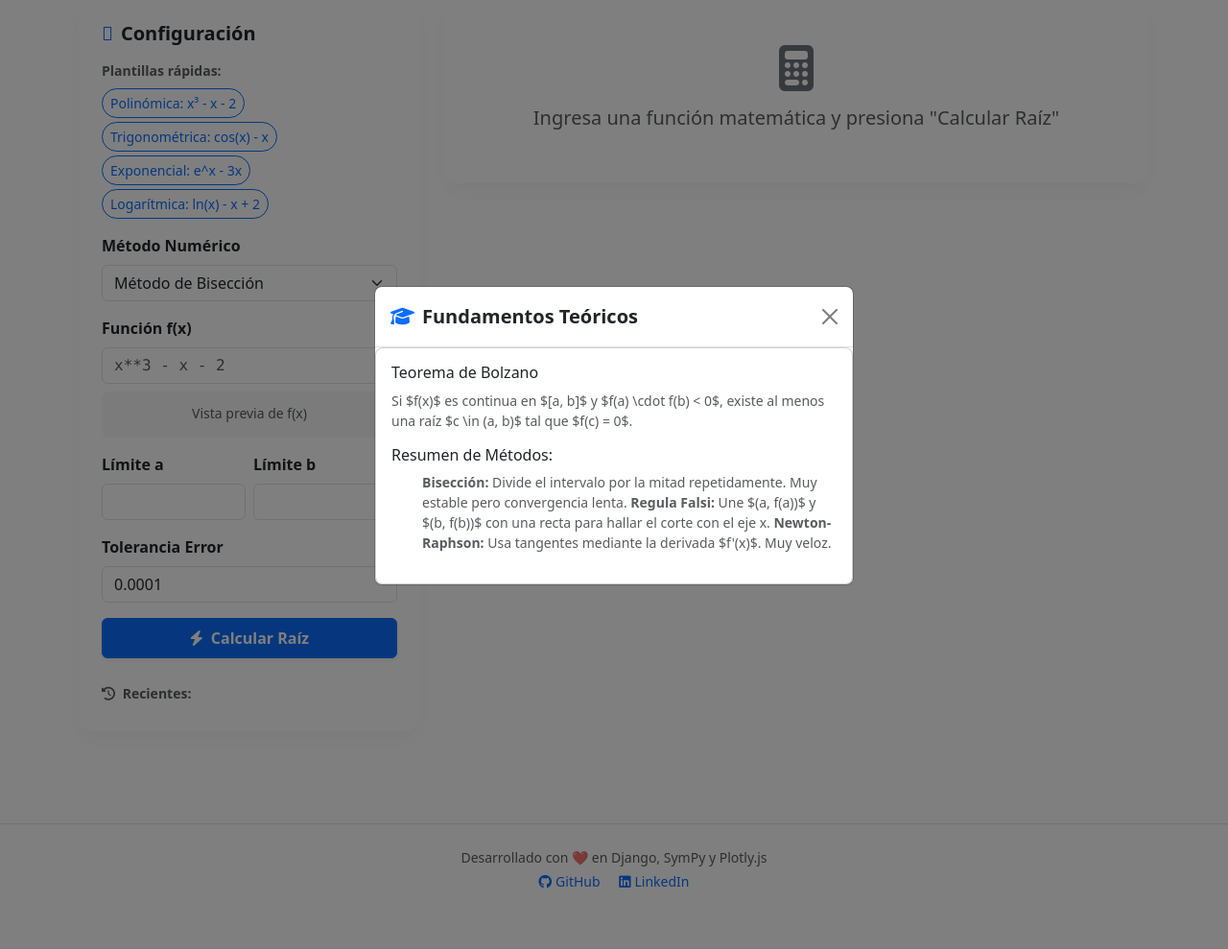
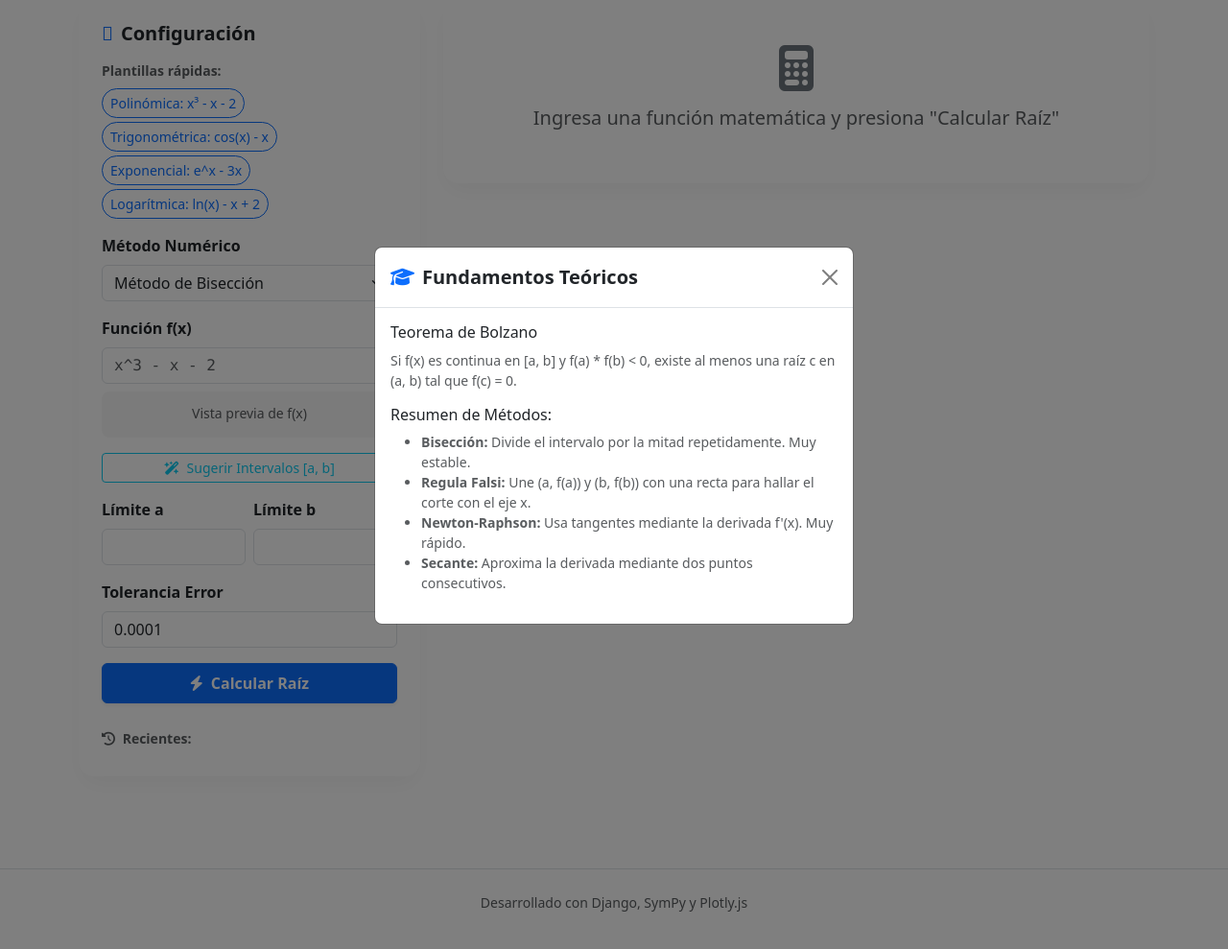
Before and after one commit to wdmaring-glitch/biseccion-django, a Django app: page / in a window 1280 px wide, after a click on "Teoría". Shown: the part 103-1092 px from the top of the page at 96% size. Run offline with Django 5.2, Linux system fonts and the light colour scheme; some libraries are stand-ins or nearby versions.

Commit message:
Codigo completo actualizado con buscador de intervalos y correcciones

```diff
--- a/proyecto_biseccion/calculadora/templates/calculadora/index.html
+++ b/proyecto_biseccion/calculadora/templates/calculadora/index.html
@@ -4,7 +4,6 @@
     <meta charset="UTF-8">
     <meta name="viewport" content="width=device-width, initial-scale=1.0">
     <title>RootFinder Pro | Suite de Análisis Numérico</title>
-    <!-- Bootstrap 5, FontAwesome, Plotly y KaTeX -->
     <link rel="stylesheet" href="https://cdn.jsdelivr.net/npm/bootstrap@5.3.0/dist/css/bootstrap.min.css">
     <link rel="stylesheet" href="https://cdnjs.cloudflare.com/ajax/libs/font-awesome/6.4.0/css/all.min.css">
     <link rel="stylesheet" href="https://cdn.jsdelivr.net/npm/katex@0.16.8/dist/katex.min.css">
@@ -20,7 +19,6 @@
     </style>
 </head>
 <body>
-    <!-- Navbar -->
     <nav class="navbar navbar-expand-lg navbar-dark mb-4 py-3 no-print">
         <div class="container">
             <a class="navbar-brand fw-bold fs-4" href="#">
@@ -39,7 +37,6 @@
 
     <div class="container pb-5">
         <div class="row g-4">
-            <!-- Formulario de Configuración -->
             <div class="col-lg-4 no-print">
                 <div class="card p-4">
                     <h5 class="fw-bold mb-3"><i class="fa-sliders text-primary me-2"></i>Configuración</h5>
@@ -68,10 +65,17 @@
                         <div class="mb-3">
                             <label class="form-label fw-semibold">Función f(x)</label>
                             <input type="text" id="funcion" name="funcion" class="form-control font-monospace"
-                                   placeholder="x**3 - x - 2" value="{{ funcion|default:'' }}" required oninput="actualizarPreviewLaTeX()">
+                                   placeholder="x^3 - x - 2" value="{{ funcion|default:'' }}" required oninput="actualizarPreviewLaTeX()">
                             <div class="mt-2 latex-preview text-center" id="mathPreview">
                                 <span class="text-muted small">Vista previa de f(x)</span>
                             </div>
+                        </div>
+
+                        <div class="mb-2">
+                            <button type="button" class="btn btn-outline-info btn-sm w-100" onclick="obtenerIntervalosSugeridos()">
+                                <i class="fa-solid fa-wand-magic-sparkles me-1"></i> Sugerir Intervalos [a, b]
+                            </button>
+                            <div id="badgeIntervalos" class="d-flex flex-wrap gap-1 mt-2"></div>
                         </div>
 
                         <div class="row g-2 mb-3">
@@ -95,7 +99,6 @@
                         </button>
                     </form>
 
-                    <!-- Historial Reciente de Búsquedas -->
                     <div class="mt-4">
                         <span class="text-muted small fw-bold"><i class="fa-solid fa-history me-1"></i> Recientes:</span>
                         <div id="listaHistorial" class="d-flex flex-wrap gap-1 mt-1"></div>
@@ -103,14 +106,12 @@
                 </div>
             </div>
 
-            <!-- Resultados -->
             <div class="col-lg-8">
                 {% if mensaje %}
                     <div class="alert alert-info border-0 shadow-sm mb-4"><i class="fa-solid fa-circle-info me-2"></i>{{ mensaje }}</div>
                 {% endif %}
 
                 {% if raiz_final %}
-                <!-- KPIs -->
                 <div class="row g-3 mb-4">
                     <div class="col-md-4">
                         <div class="card p-3 kpi-card">
@@ -135,7 +136,6 @@
                     </div>
                 </div>
 
-                <!-- Tabs de Gráficos, Tabla y Comparativa -->
                 <div class="card p-4">
                     <div class="d-flex justify-content-between align-items-center mb-3">
                         <ul class="nav nav-pills" id="pills-tab" role="tablist">
@@ -176,7 +176,6 @@
                             <div id="errorChart" style="width:100%; height:380px;"></div>
                         </div>
 
-                        <!-- Tab Comparador -->
                         <div class="tab-pane fade" id="tab-comp">
                             <h6 class="fw-bold my-3">Rendimiento comparado para la misma función:</h6>
                             <table class="table table-bordered align-middle">
@@ -230,7 +229,6 @@
         </div>
     </div>
 
-    <!-- Modal Teoría -->
     <div class="modal fade" id="modalTeoria" tabindex="-1">
         <div class="modal-dialog modal-dialog-centered">
             <div class="modal-content">
@@ -238,30 +236,25 @@
                     <h5 class="modal-title fw-bold"><i class="fa-solid fa-graduation-cap me-2 text-primary"></i>Fundamentos Teóricos</h5>
                     <button type="button" class="btn-close" data-bs-dismiss="modal"></button>
                 </div>
-                <div class="modal-content p-3">
+                <div class="modal-body p-3">
                     <h6>Teorema de Bolzano</h6>
-                    <p class="small text-muted">Si $f(x)$ es continua en $[a, b]$ y $f(a) \cdot f(b) < 0$, existe al menos una raíz $c \in (a, b)$ tal que $f(c) = 0$.</p>
+                    <p class="small text-muted">Si f(x) es continua en [a, b] y f(a) * f(b) &lt; 0, existe al menos una raíz c en (a, b) tal que f(c) = 0.</p>
                     <h6>Resumen de Métodos:</h6>
                     <ul class="small text-muted">
-                        <td><b>Bisección:</b> Divide el intervalo por la mitad repetidamente. Muy estable pero convergencia lenta.</td>
-                        <td><b>Regula Falsi:</b> Une $(a, f(a))$ y $(b, f(b))$ con una recta para hallar el corte con el eje x.</td>
-                        <td><b>Newton-Raphson:</b> Usa tangentes mediante la derivada $f'(x)$. Muy veloz.</td>
+                        <li><b>Bisección:</b> Divide el intervalo por la mitad repetidamente. Muy estable.</li>
+                        <li><b>Regula Falsi:</b> Une (a, f(a)) y (b, f(b)) con una recta para hallar el corte con el eje x.</li>
+                        <li><b>Newton-Raphson:</b> Usa tangentes mediante la derivada f'(x). Muy rápido.</li>
+                        <li><b>Secante:</b> Aproxima la derivada mediante dos puntos consecutivos.</li>
                     </ul>
                 </div>
             </div>
         </div>
     </div>
 
-    <!-- Footer de Créditos -->
     <footer class="text-center py-4 text-muted small border-top mt-5 no-print">
-        <p class="mb-1">Desarrollado con ❤️ en Django, SymPy y Plotly.js</p>
-        <div>
-            <a href="https://github.com" target="_blank" class="text-decoration-none me-3"><i class="fa-brands fa-github me-1"></i>GitHub</a>
-            <a href="https://linkedin.com" target="_blank" class="text-decoration-none"><i class="fa-brands fa-linkedin me-1"></i>LinkedIn</a>
-        </div>
+        <p class="mb-1">Desarrollado con Django, SymPy y Plotly.js</p>
     </footer>
 
-    <!-- JS Scripts -->
     <script src="https://cdn.jsdelivr.net/npm/bootstrap@5.3.0/dist/js/bootstrap.bundle.min.js"></script>
     <script>
         function toggleDarkMode() {
@@ -293,6 +286,42 @@
             } catch(e) { previewEl.innerText = rawFunc; }
         }
 
+        async function obtenerIntervalosSugeridos() {
+            const func = document.getElementById('funcion').value;
+            const container = document.getElementById('badgeIntervalos');
+            if (!func.trim()) {
+                alert('Escribe primero una función f(x)');
+                return;
+            }
+
+            container.innerHTML = '<span class="text-muted small"><i class="fa-solid fa-spinner fa-spin me-1"></i> Buscando cambios de signo...</span>';
+
+            try {
+                const response = await fetch(`/sugerir-intervalos/?funcion=${encodeURIComponent(func)}`);
+                const data = await response.json();
+                container.innerHTML = '';
+
+                if (data.intervalos.length === 0) {
+                    container.innerHTML = '<span class="text-warning small"><i class="fa-solid fa-triangle-exclamation me-1"></i> No se hallaron cambios de signo en [-10, 10]</span>';
+                    return;
+                }
+
+                data.intervalos.forEach(item => {
+                    const btn = document.createElement('button');
+                    btn.type = 'button';
+                    btn.className = 'btn btn-sm btn-outline-success rounded-pill me-1 mb-1';
+                    btn.innerText = `[${item.a}, ${item.b}]`;
+                    btn.onclick = () => {
+                        document.getElementById('a').value = item.a;
+                        document.getElementById('b').value = item.b;
+                    };
+                    container.appendChild(btn);
+                });
+            } catch (e) {
+                container.innerHTML = '<span class="text-danger small">Error al analizar la función.</span>';
+            }
+        }
+
         function guardarHistorialLocal() {
             const func = document.getElementById('funcion').value;
             if(!func) return;
@@ -307,10 +336,11 @@
         function cargarHistorialUI() {
             let hist = JSON.parse(localStorage.getItem('rootfinder_hist') || '[]');
             let container = document.getElementById('listaHistorial');
+            if (!container) return;
             container.innerHTML = '';
             hist.forEach(f => {
                 let badge = document.createElement('span');
-                badge.className = 'badge bg-secondary cursor-pointer';
+                badge.className = 'badge bg-secondary';
                 badge.style.cursor = 'pointer';
                 badge.innerText = f;
                 badge.onclick = () => { document.getElementById('funcion').value = f; actualizarPreviewLaTeX(); };
--- a/proyecto_biseccion/calculadora/views.py
+++ b/proyecto_biseccion/calculadora/views.py
@@ -1,9 +1,10 @@
 import json
 from django.shortcuts import render
-from .utils import calcular_raiz
+from django.http import JsonResponse
+from .utils import calcular_raiz, buscar_intervalos_sugeridos
 
 PRESETS = [
-    {'label': 'Polinómica: x³ - x - 2', 'func': 'x**3 - x - 2', 'a': 1, 'b': 2},
+    {'label': 'Polinómica: x³ - x - 2', 'func': 'x^3 - x - 2', 'a': 1, 'b': 2},
     {'label': 'Trigonométrica: cos(x) - x', 'func': 'cos(x) - x', 'a': 0, 'b': 1},
     {'label': 'Exponencial: e^x - 3x', 'func': 'exp(x) - 3*x', 'a': 0, 'b': 1},
     {'label': 'Logarítmica: ln(x) - x + 2', 'func': 'log(x) - x + 2', 'a': 1, 'b': 4},
@@ -51,3 +52,8 @@ def index(request):
             context['mensaje'] = f"Error inesperado: {str(e)}"
 
     return render(request, 'calculadora/index.html', context)
+
+def sugerir_intervalos_view(request):
+    func = request.GET.get('funcion', '').strip()
+    intervalos = buscar_intervalos_sugeridos(func)
+    return JsonResponse({'status': 'success', 'intervalos': intervalos})
--- a/proyecto_biseccion/config/urls.py
+++ b/proyecto_biseccion/config/urls.py
@@ -16,9 +16,10 @@ Including another URLconf
 """
 from django.contrib import admin
 from django.urls import path
-from calculadora.views import index
+from calculadora.views import index, sugerir_intervalos_view
 
 urlpatterns = [
     path('admin/', admin.site.urls),
     path('', index, name='index'),
+    path('sugerir-intervalos/', sugerir_intervalos_view, name='sugerir_intervalos'),
 ]
```
Also changed, not shown: proyecto_biseccion/calculadora/utils.py (+24 -5 lines). Lines whose indentation alone changed are shown as unchanged.
